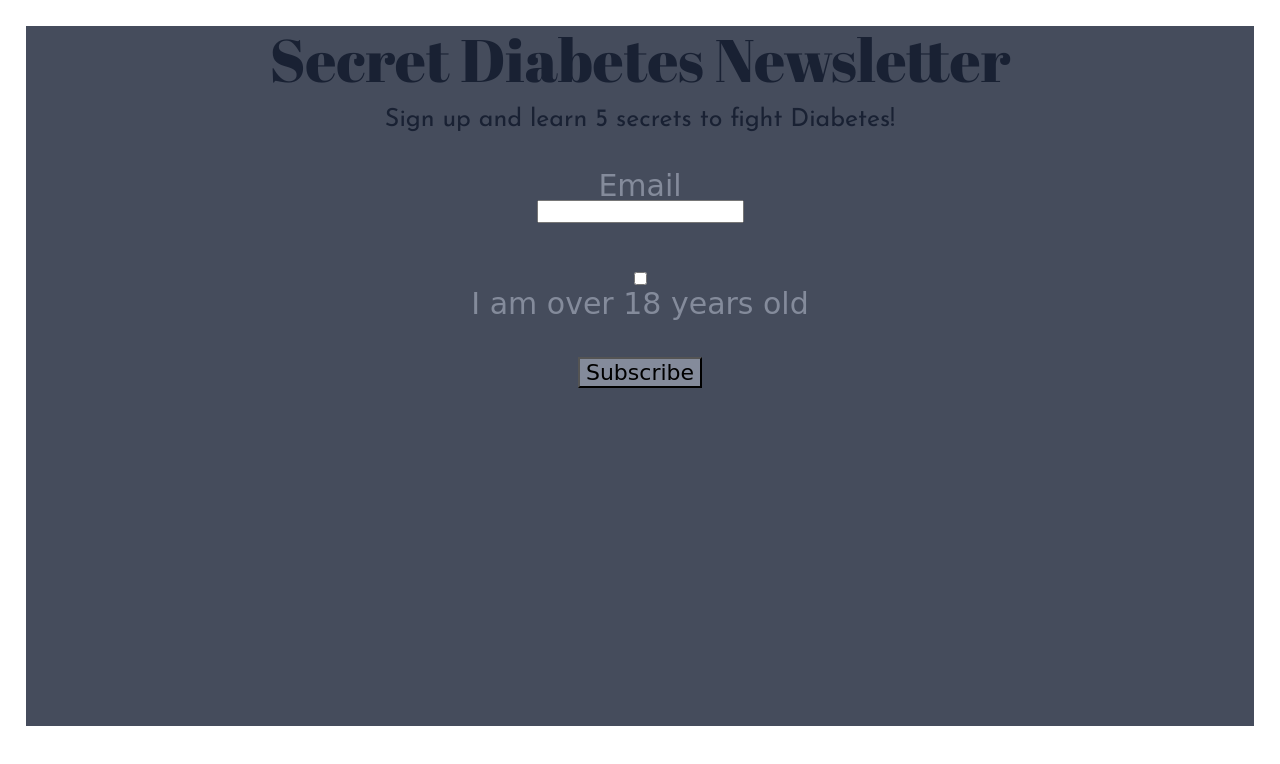
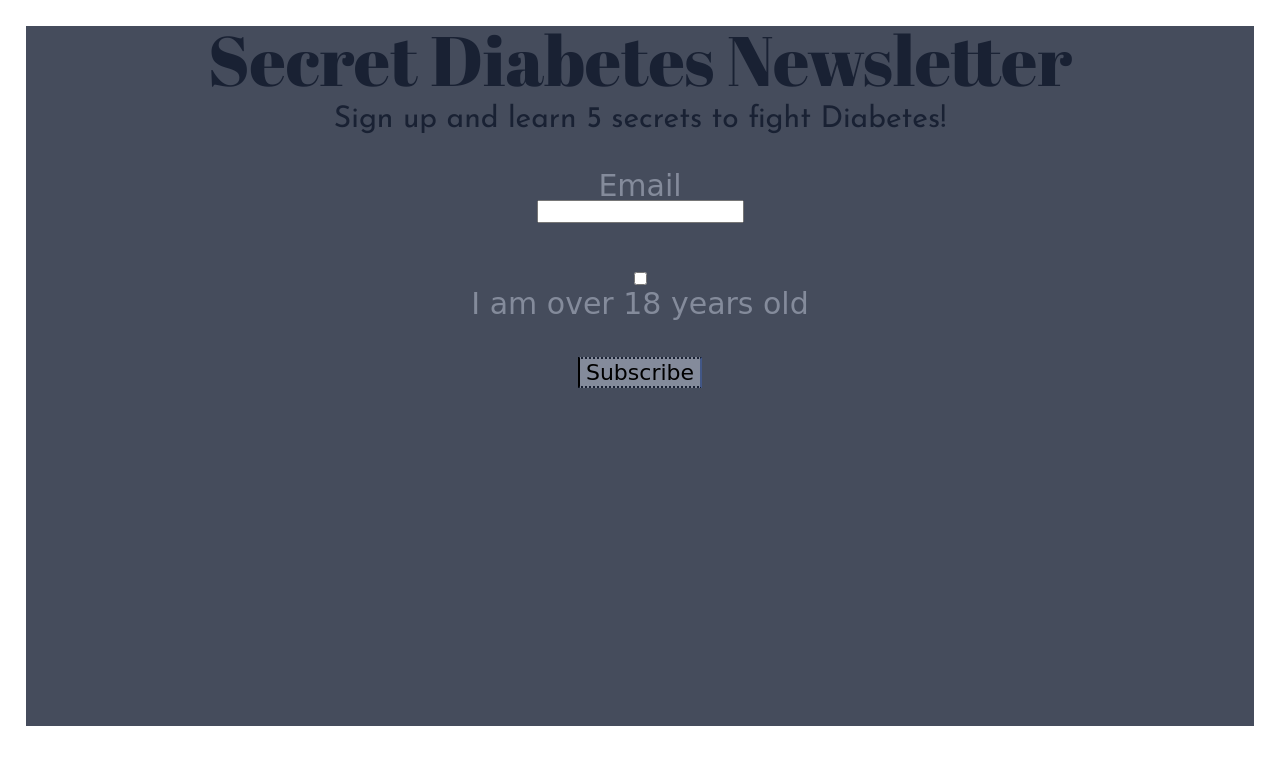
Before and after one commit to ITMD-362-phabercoss/lab-3, a plain HTML site: page index.html in a window 1280 px wide. Drawn offline with nearby package versions, Linux system fonts and the light colour scheme; a web font is replaced by a local one.

Commit message:
added birder around submit and some of the font sizes

```diff
--- a/css/screen.css
+++ b/css/screen.css
@@ -210,14 +210,14 @@ h1 {
   padding-top: 20px;
   color: #192133;
   font-family: 'Abril Fatface', cursive;
-  font-size: 60px;
+  font-size: 70px;
 }
 
 p {
 padding-top: 35px;
 color: #192133;
 font-family: 'Josefin Sans', sans-serif;
-font-size: 25px;
+font-size: 30px;
 }
 
 #input-email {
@@ -237,7 +237,11 @@ label {
 }
   input[type=submit] {
     background: #848B9B;
-      font-family: 'Big Shoulders Text', cursive;
+    font-family: 'Big Shoulders Text', cursive;
+    border-style: inset;
+    border-color: #192133;
+    border-top-style: dotted;
+    border-bottom-style: dotted;
   }
 /* ===== LAYOUT STYLES ====== */
 
```
